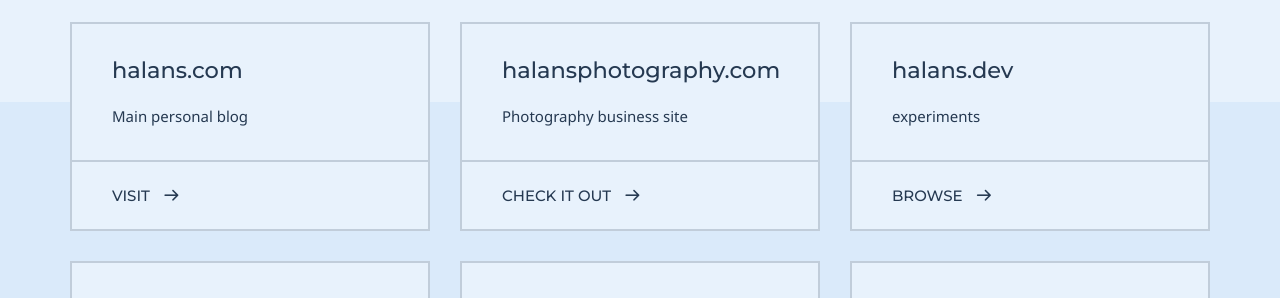
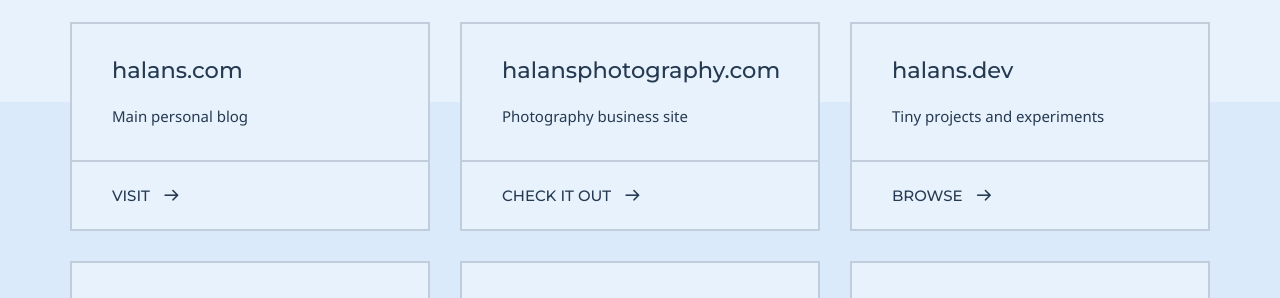
Before and after one commit to halans/halans.github.io, a Jekyll site: the page built from index.md, in a window 1280 px wide. Shown: the part 510-808 px from the top of the page. Built offline with Jekyll 4.4.1, drawn with Linux system fonts in a browser that asks for light colours; some web fonts are replaced.

Commit message:
Update excerpt for halans.dev entry

```diff
--- a/index.md
+++ b/index.md
@@ -30,7 +30,7 @@ grid_navigation:
       cta: Check it out
       url: 'https://halansphotography.com/'
     - title: halans.dev
-      excerpt: experiments
+      excerpt: Tiny projects and experiments
       cta: Browse
       url: 'https://halans.dev/'
     - title: artimitates.life
```
